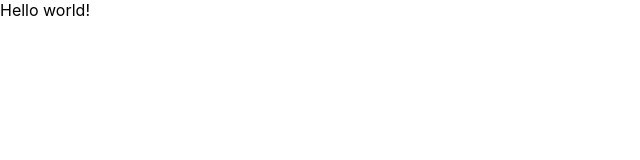
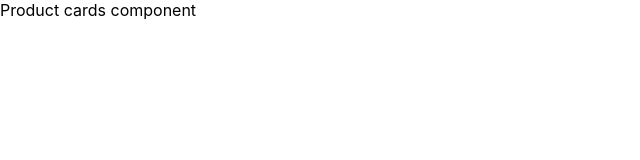
Before and after one commit to Davidohiv7/Final-Project, a React (Create React App) app in the folder client/: page / in a window 1280 px wide. Shown: the top 160 px of the page, without its empty margins (0-640 px from the left). Built offline with nearby package versions, Linux system fonts and the light colour scheme.

Commit message:
first commit

```diff
--- a/client/src/App.js
+++ b/client/src/App.js
@@ -1,8 +1,12 @@
+import React from 'react'
 
+import ProductCard from './components/ProductCards/ProductCards'
 
 function App() {
   return (
-    <div>Hello world!</div>
+    <div>
+      <ProductCard></ProductCard>
+    </div>
   );
 }
 
--- /dev/null
+++ b/client/src/components/ProductCards/ProductCards.jsx
@@ -0,0 +1,16 @@
+import React from 'react';
+import useStyles from './ProductsCardsStyles'
+import { Card } from '@material-ui/core';
+
+function ProductCards() {
+
+    const classes = useStyles();
+
+    return (
+        <div>
+            Product cards component
+        </div>
+    );
+}
+
+export default ProductCards;
--- /dev/null
+++ b/client/src/components/ProductCards/ProductsCardsStyles.js
@@ -0,0 +1,10 @@
+import { makeStyles } from '@material-ui/core/styles';
+
+const useStyles = makeStyles({
+    body: {
+      background: 'black',
+    },
+  });
+
+
+export default useStyles
```
